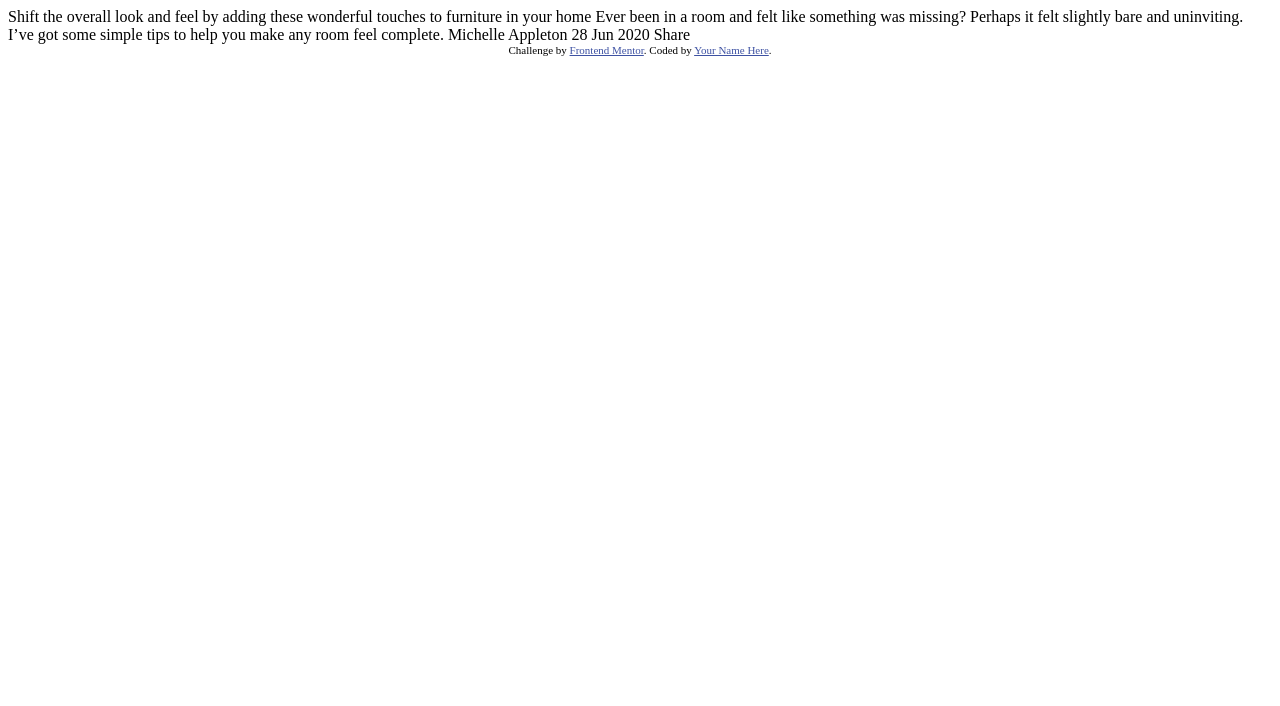
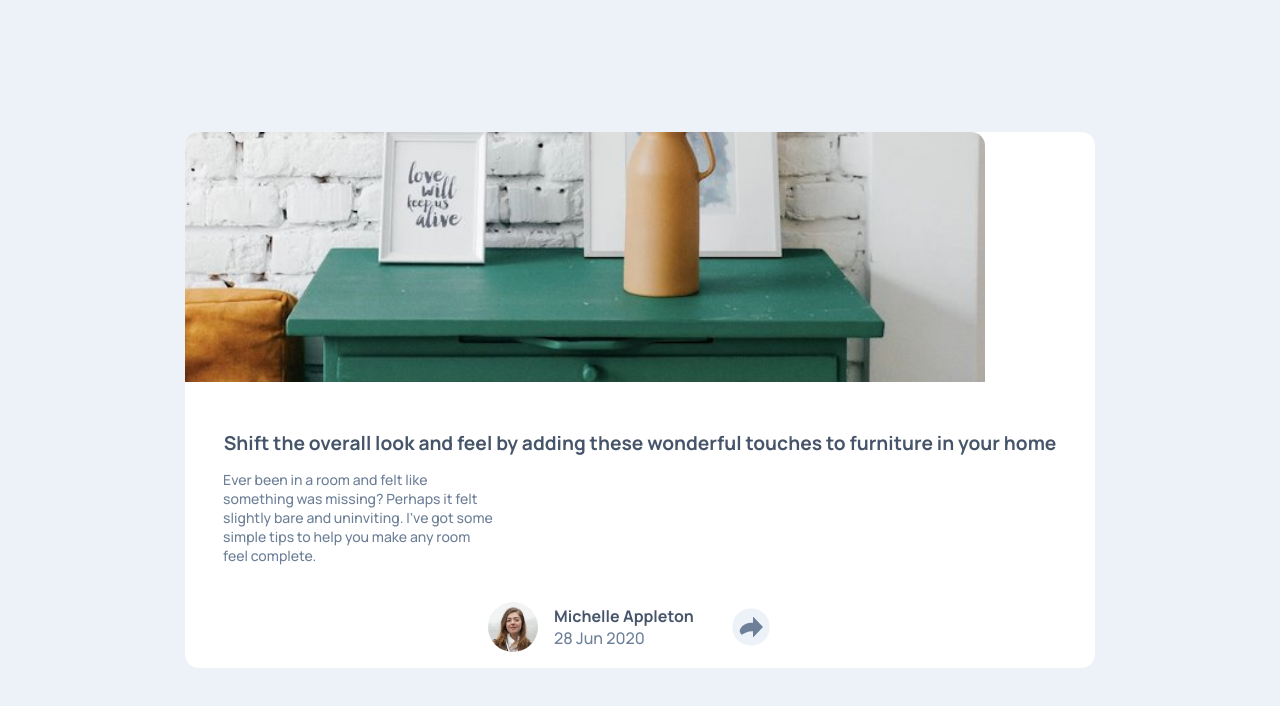
Before and after one commit to vintech05/article-preview-component, a plain HTML site: page index.html in a window 1280 px wide. Drawn offline with Linux system fonts and the light colour scheme.

Commit message:
added new containers & styles

```diff
--- a/index.html
+++ b/index.html
@@ -1,36 +1,67 @@
 <!DOCTYPE html>
 <html lang="en">
+
 <head>
   <meta charset="UTF-8">
-  <meta name="viewport" content="width=device-width, initial-scale=1.0"> <!-- displays site properly based on user's device -->
+  <meta name="viewport" content="width=device-width, initial-scale=1.0">
+  <link rel="stylesheet" href="./styles/style.css">
+  <link rel="icon" type="image/png" sizes="32x32" href="./images/favicon-32x32.png">
+  <title>Article preview component</title>
+  <script defer src="/script.js"></script>
+</head>
 
-  <link rel="icon" type="image/png" sizes="32x32" href="./images/favicon-32x32.png">
-
-  <title>Frontend Mentor | Article preview component</title>
-
-  <!-- Feel free to remove these styles or customise in your own stylesheet 👍 -->
-  <style>
-    .attribution { font-size: 11px; text-align: center; }
-    .attribution a { color: hsl(228, 45%, 44%); }
-  </style>
-</head>
 <body>
-
+  <main>
+    <div class="card-container">
+      <div class="card">
+        <div class="card-headline">
+          <img src="/images/drawers.jpg" alt="drawers">
+          <p>
             Shift the overall look and feel by adding these wonderful
             touches to furniture in your home
-
+          </p>
+        </div>
+        <div class="card-description">
+          <p>
             Ever been in a room and felt like something was missing? Perhaps
             it felt slightly bare and uninviting. I’ve got some simple tips
             to help you make any room feel complete.
+          </p>
+        </div>
+        <div class="card-footer">
+          <div class="card-footer__content">
+            <div class="card-footer__avatar">
+              <div class="card-footer__details">
+                <img src="/images/avatar-michelle.jpg" alt="avatar-michelle">
+                <div class="card-footer__info">
+                  <div class="card-footer__name">
+                    <p>Michelle Appleton</p>
+                  </div>
+                  <div class="card-footer_date">
+                    <span>28 Jun 2020</span>
+                  </div>
+                </div>
+              </div>
+              <div class="card-cta__share-on">
+                <img src="/images/icon-share.svg" alt="icon-share">
+              </div>
+            </div>
+            <div class="card-cta">
+              <div class="card-cta__icons">
+                <span>Share</span>
+                <img src="/images/icon-facebook.svg" alt="icon-facebook">
+                <img src="/images/icon-twitter.svg" alt="icon-twitter">
+                <img src="/images/icon-pinterest.svg" alt="icon-pinterest">
+              </div>
+              <div class="card-cta__share-off">
+                <img src="/images/icon-share.svg" alt="icon-share">
+              </div>
+            </div>
+          </div>
+        </div>
+      </div>
+    </div>
+  </main>
+</body>
 
-  Michelle Appleton
-  28 Jun 2020
-
-  Share
-
-  <div class="attribution">
-    Challenge by <a href="https://www.frontendmentor.io?ref=challenge" target="_blank">Frontend Mentor</a>.
-    Coded by <a href="#">Your Name Here</a>.
-  </div>
-</body>
 </html>
--- /dev/null
+++ b/styles/layout-style.scss
@@ -0,0 +1,11 @@
+@mixin flex {
+    display: flex;
+    justify-content: center;
+    align-items: center;
+}
+
+@mixin flex-col {
+    display: flex;
+    justify-content: center;
+    flex-direction: column;
+}
--- /dev/null
+++ b/styles/style-guide.scss
@@ -0,0 +1,6 @@
+$Very-Dark-Grayish-Blue: #47556b;
+$Desaturated-Dark-Blue: hsl(214, 17%, 51%);
+$Grayish-Blue: hsl(212, 23%, 69%);
+$Light-Grayish-Blue: hsl(210, 46%, 95%);
+$white: hsl(0, 0%, 100%);
+$fontFamily: 'Manrope', sans-serif;
--- /dev/null
+++ b/styles/style.scss
@@ -0,0 +1,147 @@
+@import "style-guide";
+@import "layout-style";
+@import url('https://fonts.googleapis.com/css2?family=Manrope:wght@500;700&display=swap');
+
+*, *::before, *::after {
+    margin: 0;
+    padding: 0;
+    box-sizing: border-box;
+}
+
+img, svg {
+    display: block;
+    max-width: 100%;
+}
+
+body {
+    @include flex;
+    min-height: 100vh;
+    margin: 0 auto;
+    background-color: $Light-Grayish-Blue;
+}
+
+.card-container {
+    background-color: #fff;
+    margin: 1.5em;
+    border-radius: 14px;
+
+        .card {
+            @include flex-col;
+
+        .card-headline {
+            font-family: $fontFamily;
+            font-weight: 700;
+            color: $Very-Dark-Grayish-Blue;
+
+            & p {
+                padding: 2.5em 2em 0 2em;
+                font-size: 1.2em;
+            }
+            & img {
+                border-radius: 14px 14px 0 0;
+                display: block;
+                height: 250px;
+                object-fit: cover;
+                width: 800px;
+            }
+        }
+
+        .card-description {
+            font-family: $fontFamily;
+            font-weight: 500;
+            color: $Desaturated-Dark-Blue;
+
+            & p {
+                padding: 1em 0 0 2.7em;
+                width: 22em;
+                font-size: 14px;
+                padding-bottom: 1.5em;
+            }
+        }
+
+        .card-footer {
+            @include flex;
+            padding-block: 1em;
+            border-radius: 0 0 14px 14px;
+            font-family: $fontFamily;
+
+        .card-footer__content {
+            @include flex;
+
+            & img {
+                width: 50px;
+                height: 50px;
+            }
+        }
+
+            .card-footer__details {
+                @include flex;
+                gap: 1em;
+
+
+                & p {
+                    color: $Very-Dark-Grayish-Blue;
+                    font-weight: 700;
+                }
+                & span {
+                    color: $Desaturated-Dark-Blue;
+                }
+
+            }
+            .card-footer__avatar {
+                @include flex;
+                gap: 2em;
+                // display: none;
+
+                & img {
+                    border-radius: 100%;
+                }
+            }
+
+            .card-cta__share-on {
+                & img {
+                    background-color: $Light-Grayish-Blue;
+                    border-radius: 100%;
+                    scale: 0.75;
+                    cursor: pointer;
+                    padding: .55em;
+                    margin-right: 1em;
+                    object-fit: contain;
+                }
+            }
+            .card-cta {
+                @include flex;
+                gap: 1em;
+                display: none;
+                & span {
+                    text-transform: uppercase;
+                    letter-spacing: 5px;
+                    color: $Grayish-Blue;
+                    font-weight: 500;
+                }
+                .card-cta__share-off {
+                    @include flex;
+
+                    & img {
+                        background-color: $white;
+                        border-radius: 100%;
+                        scale: 0.75;
+                        padding: .55em;
+                        margin-right: 2.1em;
+                        cursor: pointer;
+                        object-fit: contain;
+                    }
+                }
+                .card-cta__icons {
+                    @include flex;
+                    padding-left: 1em;
+
+                    & img {
+                        object-fit: contain;
+                        scale: .45;
+                    }
+                }
+            }
+        }
+    }
+}
```
Also changed, not shown: styles/layout-style.css (added), styles/style-guide.css (added), styles/style.css (added), 3 other files. Lines whose indentation alone changed are shown as unchanged.
